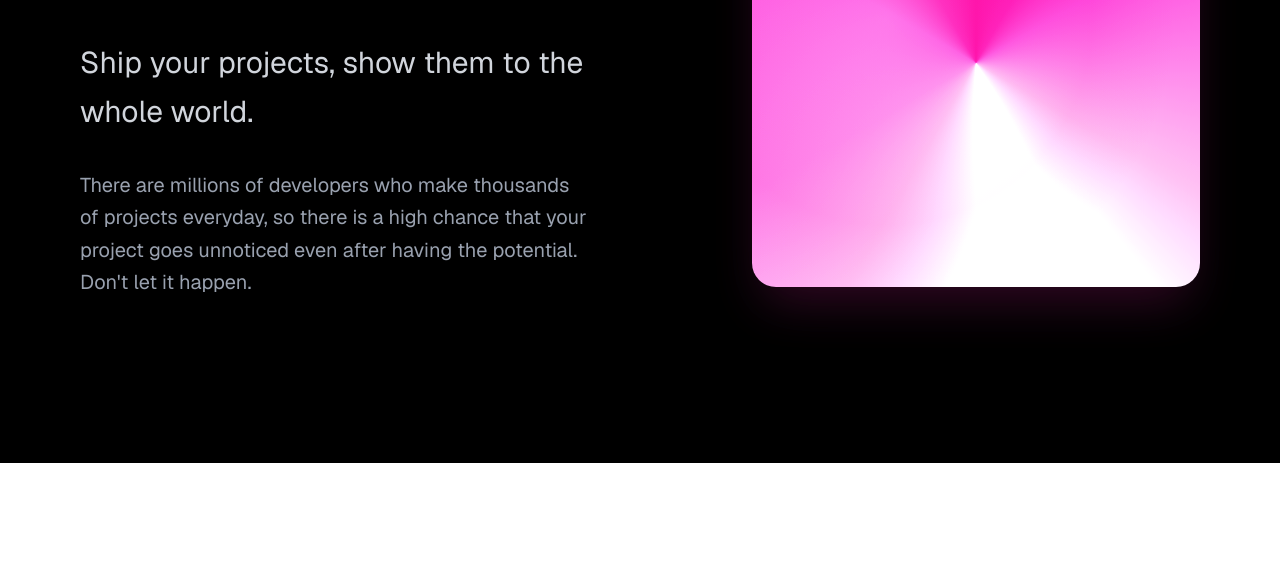
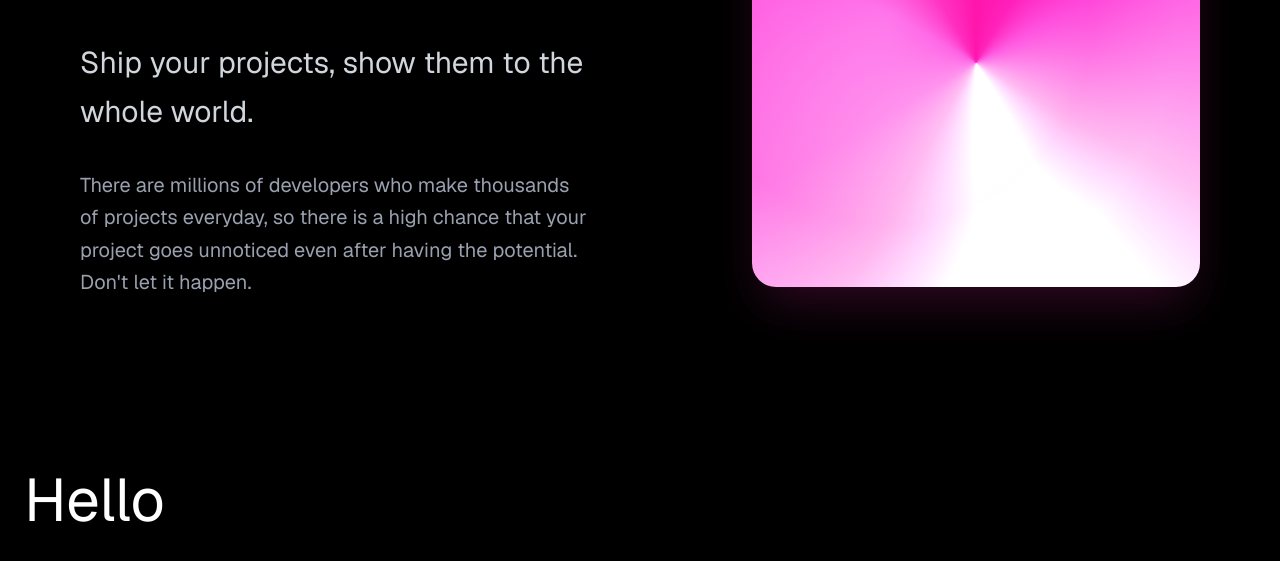
Before and after one commit to Cohortize/site, a React (Vite) app: page / in a window 1280 px wide. Shown: the part 1137-1698 px from the top of the page. Before the commit the page ends 1600 px from the top, so only its background shows below. Built offline with nearby package versions, Linux system fonts and the light colour scheme.

Commit message:
build issue

```diff
--- a/src/pages/home.tsx
+++ b/src/pages/home.tsx
@@ -14,6 +14,7 @@ const Home = () => {
       <Navbar />
       <Hero />
       <Ships />
+      <Collaborate />
     </div>
   );
 };
```
